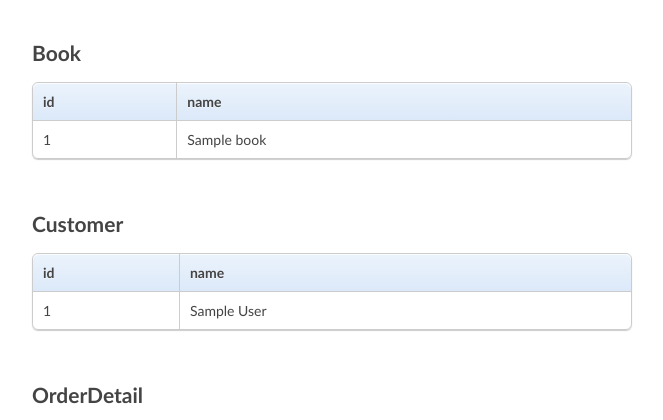
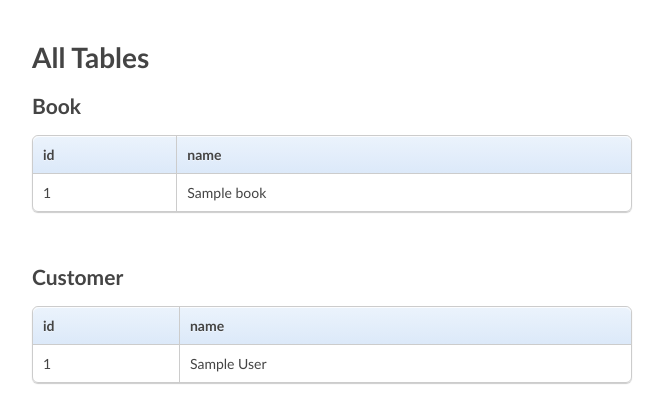
Before and after one commit to sam1487/COMP-6120, a PHP site: page /home.php in a window 1280 px wide. Shown: the top 420 px of the page, without its empty margins (308-971 px from the left). Run offline with PHP 8.4, Linux system fonts and the light colour scheme; tables that the repository leaves empty or names only in its code hold one stand-in row (values such as "Sample post"); data that the repository does not hold is empty.

Commit message:
added database

```diff
--- a/home.php
+++ b/home.php
@@ -12,7 +12,7 @@ $tables = array('Book', 'Customer', 'OrderDetail', 'Orders', 'Shipper', 'Subject
 </head>
 
 <body>
-
+<h1>All Tables</h1>
 <?php
 foreach($tables as $tableName) { ?>
     <h2><?= $tableName ?> </h2>
```
